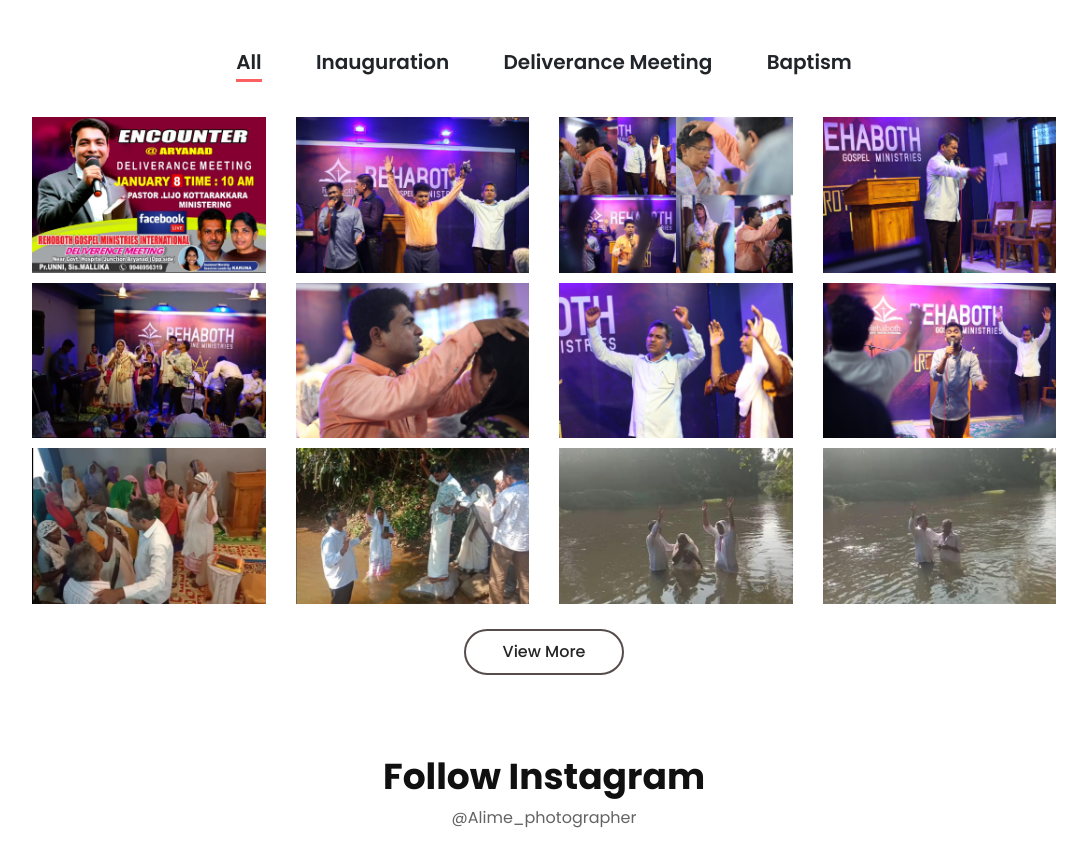
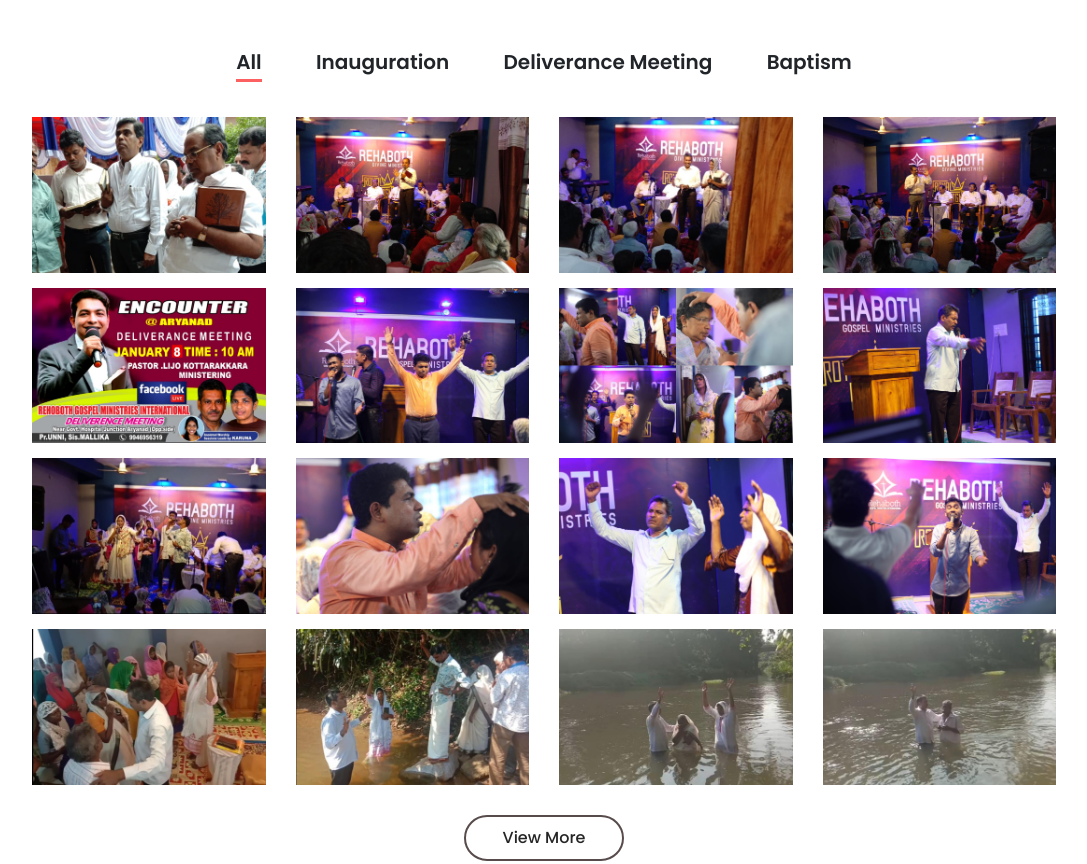
Before and after one commit to Sobal636/Rehoboth-Gospel-Ministries-International, a plain HTML site: page index.html in a window 1280 px wide. Shown: the part 2682-3546 px from the top of the page, without its empty margins (96-1183 px from the left). Drawn offline with Linux system fonts and the light colour scheme; files whose address does not match are found by name.

Commit message:
image gallery space issue Currected

```diff
--- a/index.html
+++ b/index.html
@@ -374,8 +374,8 @@
 
             <div class="row alime-portfolio">
 
-                <!-- Single Gallery Item -->
-                <div class="col-12 col-sm-6 col-lg-3">
+               <!-- Single Gallery (1) Item --->
+               <div class="col-12 col-sm-6 col-lg-3 single_gallery_item video human mb-15 wow fadeInUp" data-wow-delay="300ms">
                 <div class="single-portfolio-content">
                     <img src="img/Church Inaguration/1.jpeg" alt="">
                     <div class="hover-content">
@@ -383,8 +383,9 @@
                     </div>
                 </div>
             </div>
-                  <!-- Single Gallery Item -->
-                  <div class="col-12 col-sm-6 col-lg-3 ">
+
+            <!-- Single Gallery (1) Item -->
+            <div class="col-12 col-sm-6 col-lg-3 single_gallery_item human mb-15 wow fadeInUp" data-wow-delay="700ms">
                 <div class="single-portfolio-content">
                     <img src="img/Church Inaguration/2.jpeg" alt="">
                     <div class="hover-content">
@@ -392,8 +393,9 @@
                     </div>
                 </div>
             </div>
-                  <!-- Single Gallery Item -->
-                  <div class="col-12 col-sm-6 col-lg-3 ">
+
+              <!-- Single Gallery (1) Item -->
+              <div class="col-12 col-sm-6 col-lg-3 single_gallery_item human mb-15 wow fadeInUp" data-wow-delay="500ms">
                 <div class="single-portfolio-content">
                     <img src="img/Church Inaguration/3.jpeg" alt="">
                     <div class="hover-content">
@@ -401,8 +403,9 @@
                     </div>
                 </div>
             </div>
-                <!-- Single Gallery Item -->
-                <div class="col-12 col-sm-6 col-lg-3 ">
+
+            <!-- Single Gallery (1) Item -->
+            <div class="col-12 col-sm-6 col-lg-3 single_gallery_item human mb-15 wow fadeInUp" data-wow-delay="300ms">
                 <div class="single-portfolio-content">
                     <img src="img/Church Inaguration/4.jpeg" alt="">
                     <div class="hover-content">
@@ -410,10 +413,10 @@
                     </div>
                 </div>
             </div>
+
          <!-- ------------------------------------------------------------------------------- -->
-
-                <!-- Single Gallery Item -->
-                <div class="col-12 col-sm-6 col-lg-3 single_gallery_item nature mb-10 wow fadeInUp" data-wow-delay="500ms">
+               <!-- Single Gallery (1) Item --->
+               <div class="col-12 col-sm-6 col-lg-3 single_gallery_item video nature mb-15 wow fadeInUp" data-wow-delay="300ms">
                 <div class="single-portfolio-content">
                     <img src="img/Deliverance Meeting/1.jpeg" alt="">
                     <div class="hover-content">
@@ -421,8 +424,9 @@
                     </div>
                 </div>
             </div>
-                 <!-- Single Gallery Item -->
-                <div class="col-12 col-sm-6 col-lg-3 single_gallery_item nature mb-10 wow fadeInUp" data-wow-delay="600ms">
+
+            <!-- Single Gallery (1) Item -->
+            <div class="col-12 col-sm-6 col-lg-3 single_gallery_item nature mb-15 wow fadeInUp" data-wow-delay="700ms">
                 <div class="single-portfolio-content">
                     <img src="img/Deliverance Meeting/2.jpeg" alt="">
                     <div class="hover-content">
@@ -430,8 +434,9 @@
                     </div>
                 </div>
             </div>
-                 <!-- Single Gallery Item -->
-                <div class="col-12 col-sm-6 col-lg-3 single_gallery_item nature mb-10 wow fadeInUp" data-wow-delay="700ms">
+
+              <!-- Single Gallery (1) Item -->
+              <div class="col-12 col-sm-6 col-lg-3 single_gallery_item nature mb-15 wow fadeInUp" data-wow-delay="500ms">
                 <div class="single-portfolio-content">
                     <img src="img/Deliverance Meeting/3.jpeg" alt="">
                     <div class="hover-content">
@@ -439,8 +444,9 @@
                     </div>
                 </div>
             </div>
-                 <!-- Single Gallery Item -->
-                <div class="col-12 col-sm-6 col-lg-3 single_gallery_item nature mb-10 wow fadeInUp" data-wow-delay="800ms">
+
+            <!-- Single Gallery (1) Item -->
+            <div class="col-12 col-sm-6 col-lg-3 single_gallery_item nature mb-15 wow fadeInUp" data-wow-delay="300ms">
                 <div class="single-portfolio-content">
                     <img src="img/Deliverance Meeting/4.jpeg" alt="">
                     <div class="hover-content">
@@ -448,8 +454,9 @@
                     </div>
                 </div>
             </div>
-                  <!-- Single Gallery Item -->
-                  <div class="col-12 col-sm-6 col-lg-3 single_gallery_item nature mb-10 wow fadeInUp" data-wow-delay="1000ms">
+
+            <!-- Single Gallery (1) Item --->
+            <div class="col-12 col-sm-6 col-lg-3 single_gallery_item video nature mb-15 wow fadeInUp" data-wow-delay="300ms">
                 <div class="single-portfolio-content">
                     <img src="img/Deliverance Meeting/5.jpeg" alt="">
                     <div class="hover-content">
@@ -457,8 +464,9 @@
                     </div>
                 </div>
             </div>
-                  <!-- Single Gallery Item -->
-                  <div class="col-12 col-sm-6 col-lg-3 single_gallery_item nature mb-10 wow fadeInUp" data-wow-delay="1100ms">
+
+            <!-- Single Gallery (1) Item -->
+            <div class="col-12 col-sm-6 col-lg-3 single_gallery_item nature mb-15 wow fadeInUp" data-wow-delay="700ms">
                 <div class="single-portfolio-content">
                     <img src="img/Deliverance Meeting/6.jpeg" alt="">
                     <div class="hover-content">
@@ -466,8 +474,9 @@
                     </div>
                 </div>
             </div>
-                  <!-- Single Gallery Item -->
-                  <div class="col-12 col-sm-6 col-lg-3 single_gallery_item nature mb-10 wow fadeInUp" data-wow-delay="1200ms">
+
+              <!-- Single Gallery (1) Item -->
+              <div class="col-12 col-sm-6 col-lg-3 single_gallery_item nature mb-15 wow fadeInUp" data-wow-delay="500ms">
                 <div class="single-portfolio-content">
                     <img src="img/Deliverance Meeting/7.jpeg" alt="">
                     <div class="hover-content">
@@ -475,8 +484,9 @@
                     </div>
                 </div>
             </div>
-                  <!-- Single Gallery Item -->
-                  <div class="col-12 col-sm-6 col-lg-3 single_gallery_item nature mb-10 wow fadeInUp" data-wow-delay="1300ms">
+
+            <!-- Single Gallery (1) Item -->
+            <div class="col-12 col-sm-6 col-lg-3 single_gallery_item nature mb-15 wow fadeInUp" data-wow-delay="300ms">
                 <div class="single-portfolio-content">
                     <img src="img/Deliverance Meeting/8.jpeg" alt="">
                     <div class="hover-content">
@@ -487,7 +497,7 @@
             <!-- ------------------------------------------------------------------------------- -->
 
                 <!-- Single Gallery Item -->
-                <div class="col-12 col-sm-6 col-lg-3 single_gallery_item video country mb-10 wow fadeInUp" data-wow-delay="1400ms">
+                <div class="col-12 col-sm-6 col-lg-3 single_gallery_item video country mb-15 wow fadeInUp" data-wow-delay="1400ms">
                     <div class="single-portfolio-content">
                         <img src="img/Baptism/1.jpeg" alt="">
                         <div class="hover-content">
@@ -496,7 +506,7 @@
                     </div>
                 </div>
                 <!-- Single Gallery Item -->
-                <div class="col-12 col-sm-6 col-lg-3 single_gallery_item video country mb-10 wow fadeInUp" data-wow-delay="1500ms">
+                <div class="col-12 col-sm-6 col-lg-3 single_gallery_item video country mb-15 wow fadeInUp" data-wow-delay="1500ms">
                     <div class="single-portfolio-content">
                         <img src="img/Baptism/2.jpeg" alt="">
                         <div class="hover-content">
@@ -505,7 +515,7 @@
                     </div>
                 </div>
                 <!-- Single Gallery Item -->
-                <div class="col-12 col-sm-6 col-lg-3 single_gallery_item video country mb-10 wow fadeInUp" data-wow-delay="1600ms">
+                <div class="col-12 col-sm-6 col-lg-3 single_gallery_item video country mb-15 wow fadeInUp" data-wow-delay="1600ms">
                     <div class="single-portfolio-content">
                         <img src="img/Baptism/3.jpeg" alt="">
                         <div class="hover-content">
@@ -514,7 +524,7 @@
                     </div>
                 </div>
                 <!-- Single Gallery Item -->
-                <div class="col-12 col-sm-6 col-lg-3 single_gallery_item video country mb-10 wow fadeInUp" data-wow-delay="1700ms">
+                <div class="col-12 col-sm-6 col-lg-3 single_gallery_item video country mb-15 wow fadeInUp" data-wow-delay="1700ms">
                     <div class="single-portfolio-content">
                         <img src="img/Baptism/4.jpeg" alt="">
                         <div class="hover-content">
```
Also changed, not shown: gallery.html (+14 -14 lines). Lines whose indentation alone changed are shown as unchanged.
